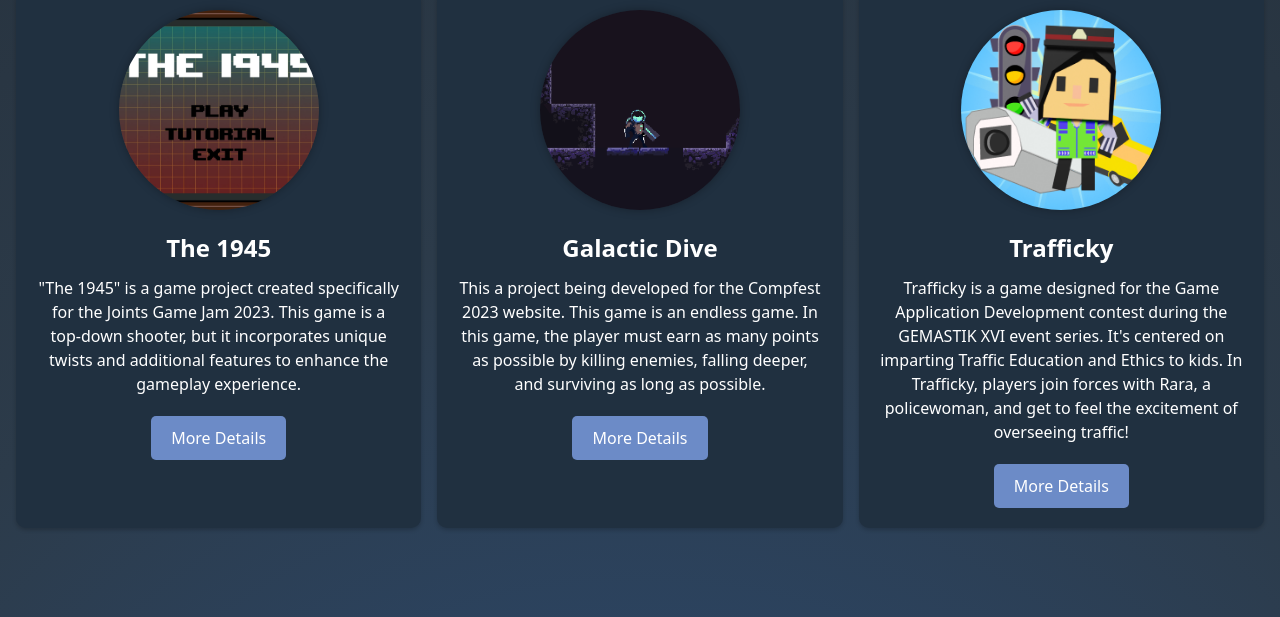
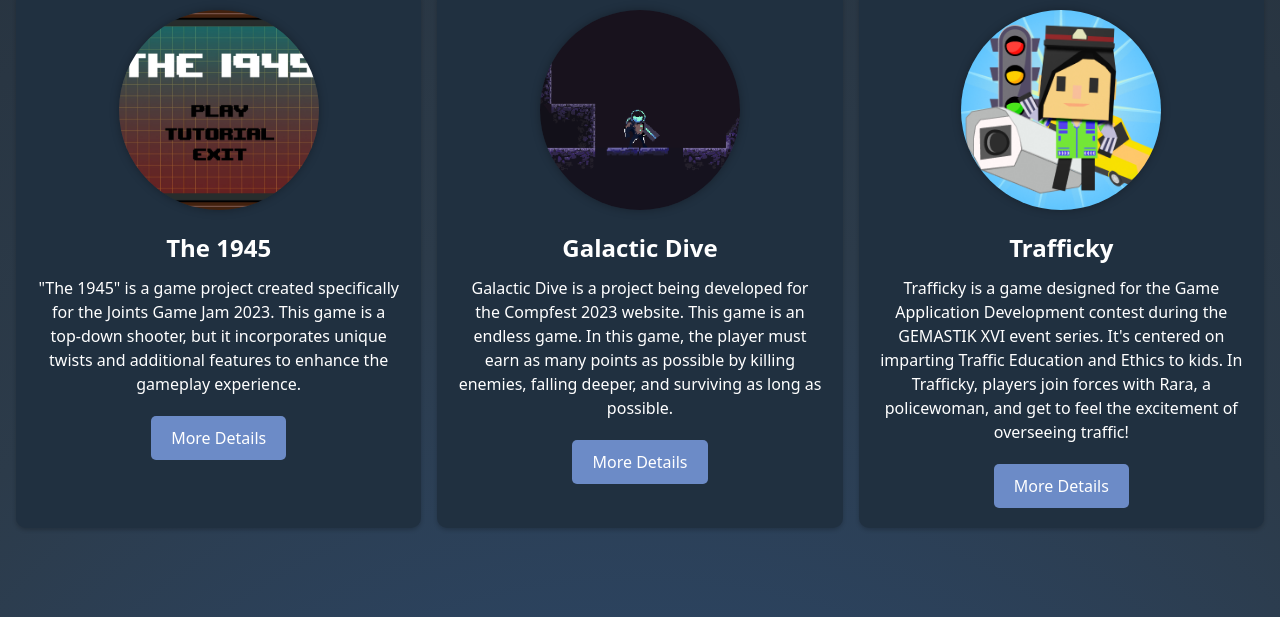
Before and after one commit to TakeMeGH/takemegh.github.io, a plain HTML site: page index.html in a window 1280 px wide. Shown: the part 624-1241 px from the top of the page. Drawn offline with nearby package versions, Linux system fonts and the light colour scheme.

Commit message:
fix galactic dive description

```diff
--- a/index.html
+++ b/index.html
@@ -143,7 +143,7 @@
                         />
                         <h2 class="card-title">Galactic Dive</h2>
                         <p class="card-description">
-                            This a project being developed for the Compfest 2023
+                            Galactic Dive is a project being developed for the Compfest 2023
                             website. This game is an endless game. In this game,
                             the player must earn as many points as possible by
                             killing enemies, falling deeper, and surviving as
```
